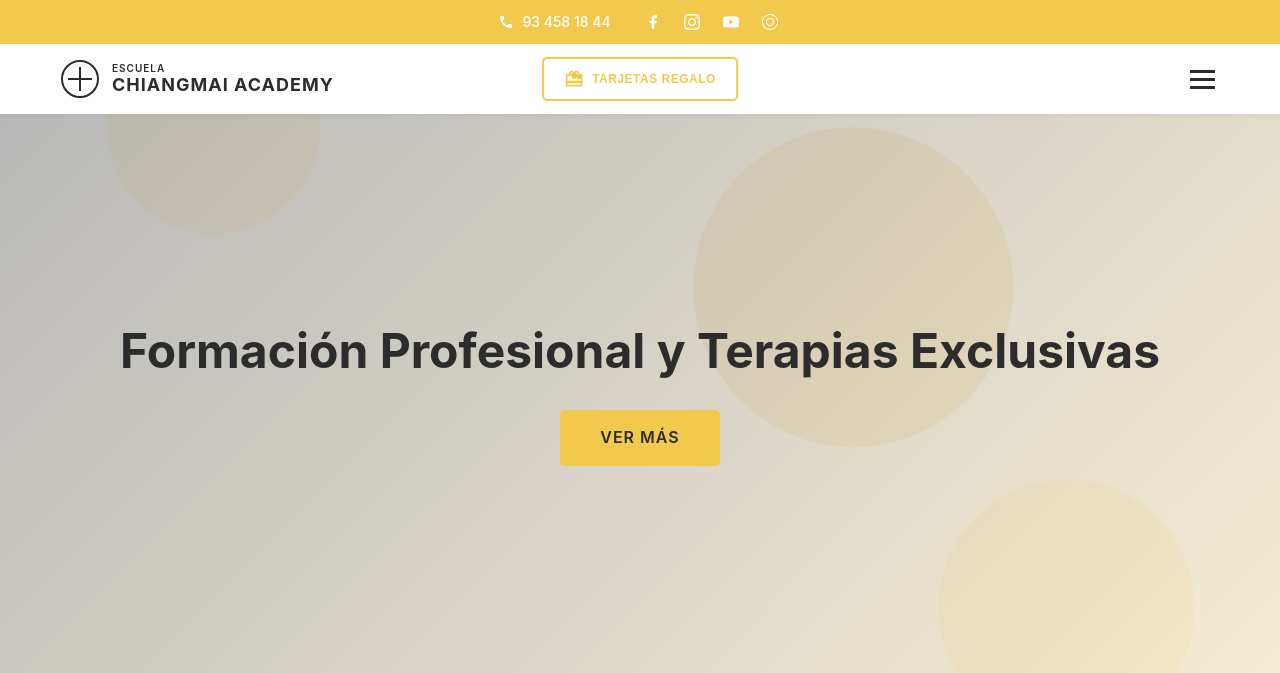
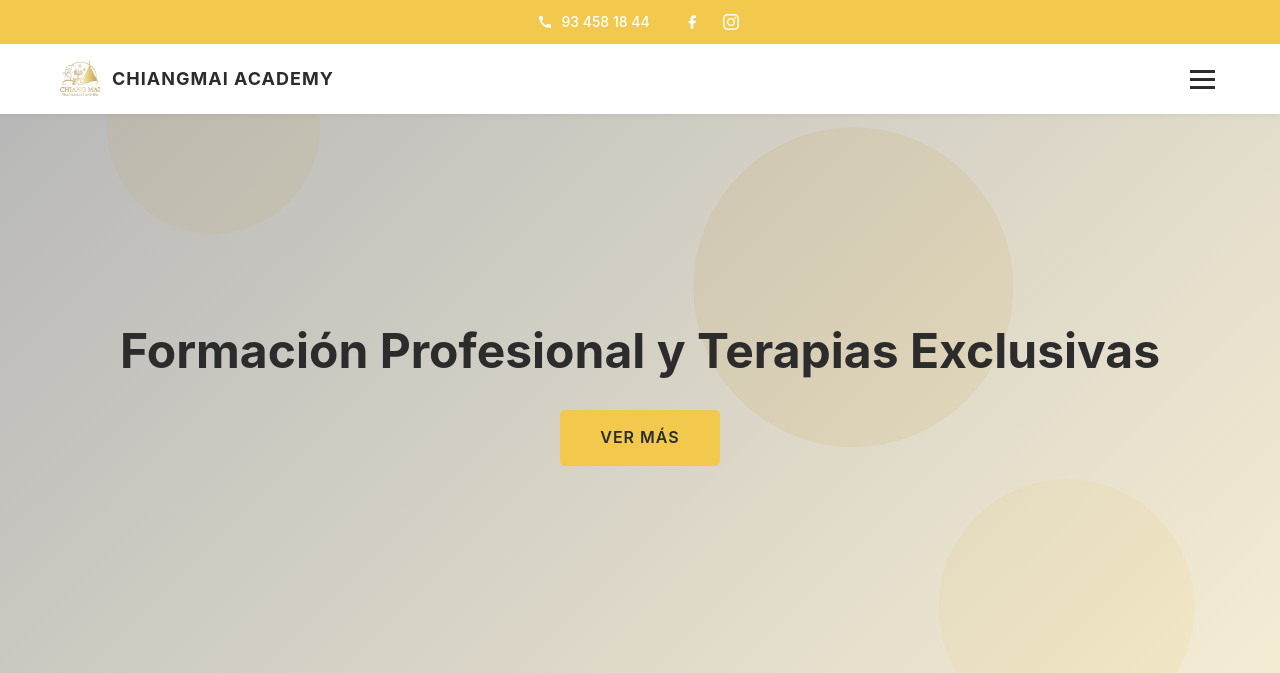
Before and after one commit to tonirodriguezolivera/chiangmaiacademy, a Flask app: page / in a window 1280 px wide. Shown: the top 673 px of the page. Run offline with Flask 3, Linux system fonts and the light colour scheme; data that the repository does not hold is empty.

Commit message:
cosas quitadas

```diff
--- a/static/css/style.css
+++ b/static/css/style.css
@@ -91,6 +91,11 @@ body {
     height: 16px;
 }
 
+/* Wrapper para que el menú desplegable se posicione debajo del header */
+.header-nav-wrapper {
+    position: relative;
+}
+
 /* Main Header */
 .main-header {
     background-color: var(--bg-white);
@@ -116,10 +121,19 @@ body {
     color: var(--text-dark);
 }
 
-.logo svg {
+.logo svg,
+.logo img {
     width: 40px;
     height: 40px;
+    flex-shrink: 0;
+}
+
+.logo svg {
     color: var(--text-dark);
+}
+
+.logo img {
+    object-fit: contain;
 }
 
 .logo-text {
--- a/static/js/main.js
+++ b/static/js/main.js
@@ -6,12 +6,15 @@ document.addEventListener('DOMContentLoaded', function() {
     const mainNav = document.getElementById('mainNav');
 
     if (menuToggle && mainNav) {
-        menuToggle.addEventListener('click', function() {
-            menuToggle.classList.toggle('active');
-            mainNav.classList.toggle('active');
+        menuToggle.addEventListener('click', function(e) {
+            e.stopPropagation();
+            const isOpen = mainNav.classList.toggle('active');
+            menuToggle.classList.toggle('active', isOpen);
+            menuToggle.setAttribute('aria-label', isOpen ? 'Cerrar menú' : 'Abrir menú');
+            mainNav.setAttribute('aria-hidden', !isOpen);
         });
 
-        // Close menu when clicking outside
+        // Cerrar menú al hacer clic fuera
         document.addEventListener('click', function(event) {
             const isClickInsideNav = mainNav.contains(event.target);
             const isClickOnToggle = menuToggle.contains(event.target);
@@ -19,15 +22,19 @@ document.addEventListener('DOMContentLoaded', function() {
             if (!isClickInsideNav && !isClickOnToggle && mainNav.classList.contains('active')) {
                 menuToggle.classList.remove('active');
                 mainNav.classList.remove('active');
+                mainNav.setAttribute('aria-hidden', 'true');
+                menuToggle.setAttribute('aria-label', 'Abrir menú');
             }
         });
 
-        // Close menu when clicking on a link
+        // Cerrar menú al hacer clic en un enlace
         const navLinks = mainNav.querySelectorAll('a');
         navLinks.forEach(link => {
             link.addEventListener('click', function() {
                 menuToggle.classList.remove('active');
                 mainNav.classList.remove('active');
+                mainNav.setAttribute('aria-hidden', 'true');
+                menuToggle.setAttribute('aria-label', 'Abrir menú');
             });
         });
     }
--- a/templates/index.html
+++ b/templates/index.html
@@ -24,43 +24,42 @@
                         <path d="M12 2.163c3.204 0 3.584.012 4.85.07 3.252.148 4.771 1.691 4.919 4.919.058 1.265.069 1.645.069 4.849 0 3.205-.012 3.584-.069 4.849-.149 3.225-1.664 4.771-4.919 4.919-1.266.058-1.644.07-4.85.07-3.204 0-3.584-.012-4.849-.07-3.26-.149-4.771-1.699-4.919-4.92-.058-1.265-.07-1.644-.07-4.849 0-3.204.013-3.583.07-4.849.149-3.227 1.664-4.771 4.919-4.919 1.266-.057 1.645-.069 4.849-.069zm0-2.163c-3.259 0-3.667.014-4.947.072-4.358.2-6.78 2.618-6.98 6.98-.059 1.281-.073 1.689-.073 4.948 0 3.259.014 3.668.072 4.948.2 4.358 2.618 6.78 6.98 6.98 1.281.058 1.689.072 4.948.072 3.259 0 3.668-.014 4.948-.072 4.354-.2 6.782-2.618 6.979-6.98.059-1.28.073-1.689.073-4.948 0-3.259-.014-3.667-.072-4.947-.196-4.354-2.617-6.78-6.979-6.98-1.281-.059-1.69-.073-4.949-.073zm0 5.838c-3.403 0-6.162 2.759-6.162 6.162s2.759 6.163 6.162 6.163 6.162-2.759 6.162-6.163c0-3.403-2.759-6.162-6.162-6.162zm0 10.162c-2.209 0-4-1.79-4-4 0-2.209 1.791-4 4-4s4 1.791 4 4c0 2.21-1.791 4-4 4zm6.406-11.845c-.796 0-1.441.645-1.441 1.44s.645 1.44 1.441 1.44c.795 0 1.439-.645 1.439-1.44s-.644-1.44-1.439-1.44z"/>
                     </svg>
                 </a>
-                <a href="#" aria-label="Youtube" class="social-link">
+                <!-- <a href="#" aria-label="Youtube" class="social-link">
                     <svg width="16" height="16" viewBox="0 0 24 24" fill="currentColor">
                         <path d="M23.498 6.186a3.016 3.016 0 0 0-2.122-2.136C19.505 3.545 12 3.545 12 3.545s-7.505 0-9.377.505A3.017 3.017 0 0 0 .502 6.186C0 8.07 0 12 0 12s0 3.93.502 5.814a3.016 3.016 0 0 0 2.122 2.136c1.871.505 9.376.505 9.376.505s7.505 0 9.377-.505a3.015 3.015 0 0 0 2.122-2.136C24 15.93 24 12 24 12s0-3.93-.502-5.814zM9.545 15.568V8.432L15.818 12l-6.273 3.568z"/>
                     </svg>
-                </a>
-                <a href="#" aria-label="Tripadvisor" class="social-link">
+                </a> -->
+                <!-- <a href="#" aria-label="Tripadvisor" class="social-link">
                     <svg width="16" height="16" viewBox="0 0 24 24" fill="currentColor">
                         <path d="M12 0C5.373 0 0 5.373 0 12s5.373 12 12 12 12-5.373 12-12S18.627 0 12 0zm0 22.5c-5.79 0-10.5-4.71-10.5-10.5S6.21 1.5 12 1.5 22.5 6.21 22.5 12 17.79 22.5 12 22.5z"/>
                         <path d="M12 6c-3.314 0-6 2.686-6 6s2.686 6 6 6 6-2.686 6-6-2.686-6-6-6zm0 10.5c-2.485 0-4.5-2.015-4.5-4.5S9.515 7.5 12 7.5s4.5 2.015 4.5 4.5-2.015 4.5-4.5 4.5z"/>
                     </svg>
-                </a>
+                </a> -->
             </div>
         </div>
     </div>
 </div>
 
+<!-- Header + menú desplegable -->
+<div class="header-nav-wrapper">
 <!-- Main Header -->
 <header class="main-header">
     <div class="container">
         <nav class="navbar">
             <div class="logo">
-                <svg width="40" height="40" viewBox="0 0 40 40" fill="none">
-                    <circle cx="20" cy="20" r="18" stroke="currentColor" stroke-width="2" fill="none"/>
-                    <path d="M20 8 L20 32 M8 20 L32 20" stroke="currentColor" stroke-width="2"/>
-                </svg>
+                <img src="{{ url_for('static', filename='images/logo.png') }}" alt="Chiangmai Academy" width="40" height="40" class="logo-img">
                 <div class="logo-text">
-                    <span class="logo-top">ESCUELA</span>
+                    <!-- <span class="logo-top">ESCUELA</span> -->
                     <span class="logo-bottom">CHIANGMAI ACADEMY</span>
                 </div>
             </div>
-            <button class="gift-card-btn">
+            <!-- <button class="gift-card-btn">
                 <svg width="20" height="20" viewBox="0 0 24 24" fill="currentColor">
                     <path d="M20 6h-2.18c.11-.31.18-.65.18-1 0-1.66-1.34-3-3-3-1.05 0-1.96.54-2.5 1.35l-.5.67-.5-.68C10.96 2.54 10.05 2 9 2 7.34 2 6 3.34 6 5c0 .35.07.69.18 1H4c-1.11 0-1.99.89-1.99 2L2 19c0 1.11.89 2 2 2h16c1.11 0 2-.89 2-2V8c0-1.11-.89-2-2-2zm-5-2c.55 0 1 .45 1 1s-.45 1-1 1-1-.45-1-1 .45-1 1-1zM9 4c.55 0 1 .45 1 1s-.45 1-1 1-1-.45-1-1 .45-1 1-1zm11 15H4v-2h16v2zm0-5H4V8h5.08c-.07.33-.08.66-.08 1 0 1.66 1.34 3 3 3 1.05 0 1.96-.54 2.5-1.35l.5-.67.5.68c.54.81 1.45 1.34 2.5 1.34.74 0 1.42-.27 1.95-.72L20 14z"/>
                 </svg>
                 TARJETAS REGALO
-            </button>
-            <button class="menu-toggle" id="menuToggle" aria-label="Menú">
+            </button> -->
+            <button class="menu-toggle" id="menuToggle" aria-label="Abrir menú" type="button">
                 <span></span>
                 <span></span>
                 <span></span>
@@ -69,8 +68,8 @@
     </div>
 </header>
 
-<!-- Navigation Menu -->
-<nav class="main-nav" id="mainNav">
+<!-- Navigation Menu (desplegable) -->
+<nav class="main-nav" id="mainNav" aria-hidden="true">
     <div class="container">
         <ul class="nav-menu">
             <li><a href="#inicio">Inicio</a></li>
@@ -81,6 +80,7 @@
         </ul>
     </div>
 </nav>
+</div>
 
 <!-- Hero Section -->
 <section class="hero-section" id="inicio">
@@ -304,8 +304,8 @@
                 <div class="footer-social">
                     <a href="#" aria-label="Facebook">Facebook</a>
                     <a href="#" aria-label="Instagram">Instagram</a>
-                    <a href="#" aria-label="Youtube">Youtube</a>
-                    <a href="#" aria-label="Tripadvisor">Tripadvisor</a>
+                    <!-- <a href="#" aria-label="Youtube">Youtube</a>
+                    <a href="#" aria-label="Tripadvisor">Tripadvisor</a> -->
                 </div>
             </div>
         </div>
```
Also changed, not shown: static/images/logo.png (added).
